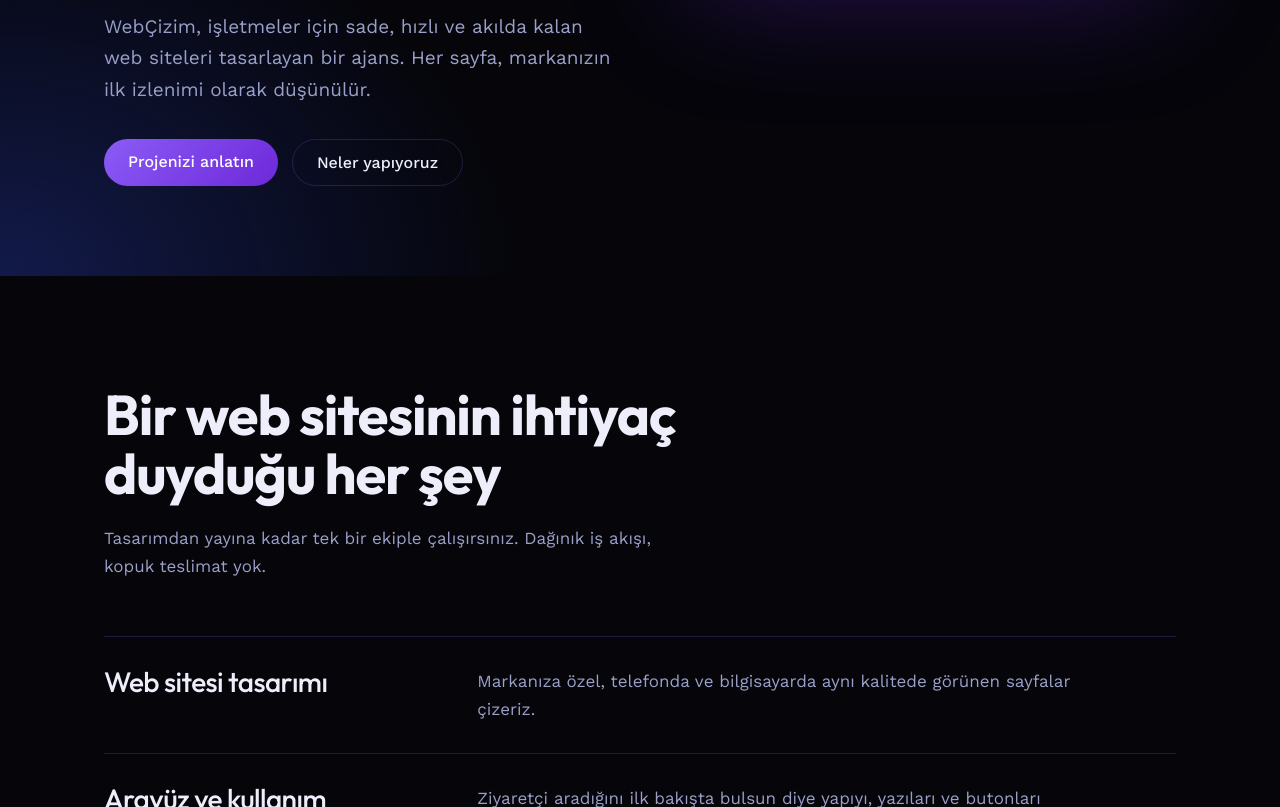
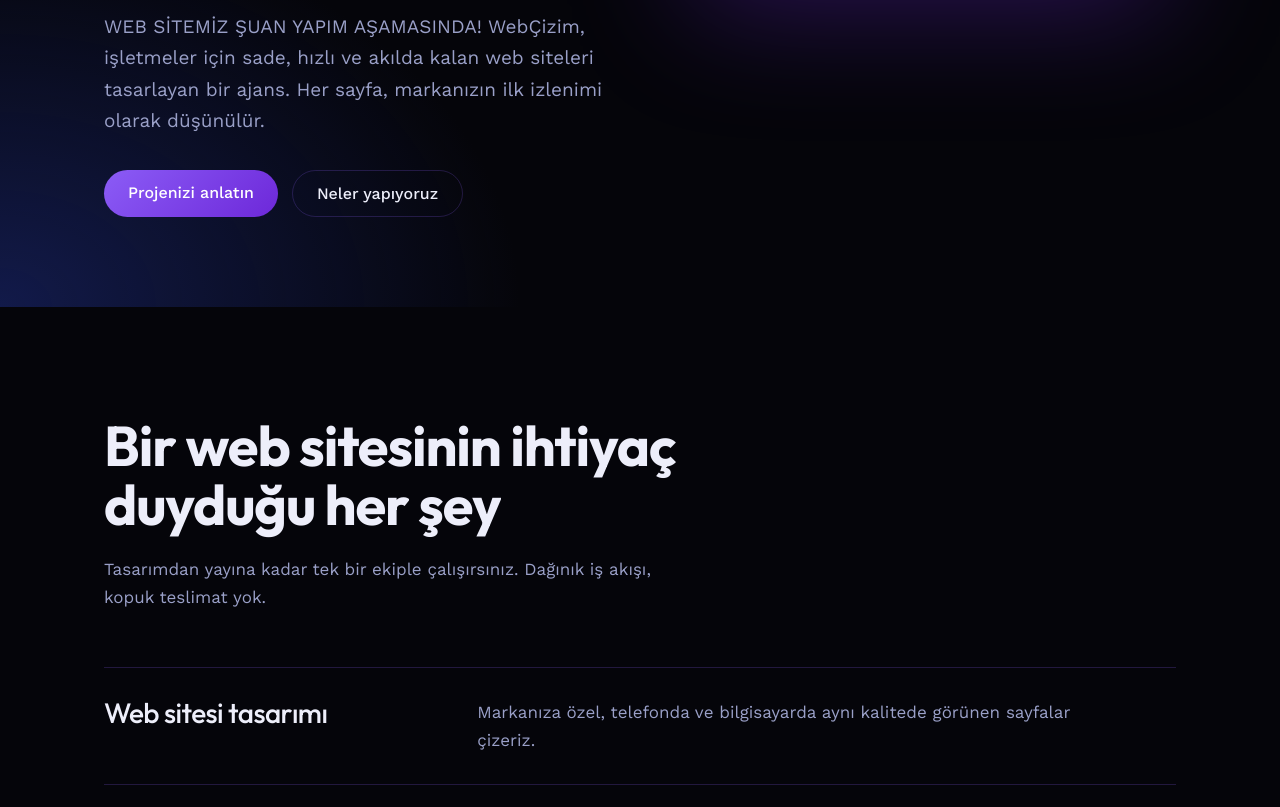
Before and after one commit to rcparslnn27/webcizim, a plain HTML site: page index.html in a window 1280 px wide. Shown: the part 808-1615 px from the top of the page. Drawn offline with nearby package versions, Linux system fonts and the light colour scheme.

Commit message:
Change title and update website status message
Updated the title and added a notice about the website being under construction.

```diff
--- a/index.html
+++ b/index.html
@@ -3,7 +3,7 @@
 <head>
 <meta charset="utf-8">
 <meta name="viewport" content="width=device-width, initial-scale=1, viewport-fit=cover">
-<title>web sitemiz yapım aşamasındadır</title>
+<title>WebÇizim – Web tasarım ajansı</title>
 <link rel="preconnect" href="https://fonts.googleapis.com">
 <link rel="preconnect" href="https://fonts.gstatic.com" crossorigin>
 <link href="https://fonts.googleapis.com/css2?family=Outfit:wght@300;500;700&family=Work+Sans:wght@400;500&display=swap" rel="stylesheet">
@@ -145,7 +145,8 @@ footer .wrap{display:flex;justify-content:space-between;flex-wrap:wrap;gap:10px}
   <div class="wrap" id="top" style="margin-top:50px">
     <div>
       <h1>Web sitenizi önce çizeriz.<span>Sonra yayına alırız.</span></h1>
-      <p>WebÇizim, işletmeler için sade, hızlı ve akılda kalan web siteleri tasarlayan bir ajans. Her sayfa, markanızın ilk izlenimi olarak düşünülür.</p>
+      <p> WEB SİTEMİZ ŞUAN YAPIM AŞAMASINDA!
+        WebÇizim, işletmeler için sade, hızlı ve akılda kalan web siteleri tasarlayan bir ajans. Her sayfa, markanızın ilk izlenimi olarak düşünülür.</p>
       <div class="row">
         <a class="btn" href="https://instagram.com/webcizim.ai" rel="noopener">Projenizi anlatın</a>
         <a class="btn ghost" href="#hizmetler">Neler yapıyoruz</a>
```
